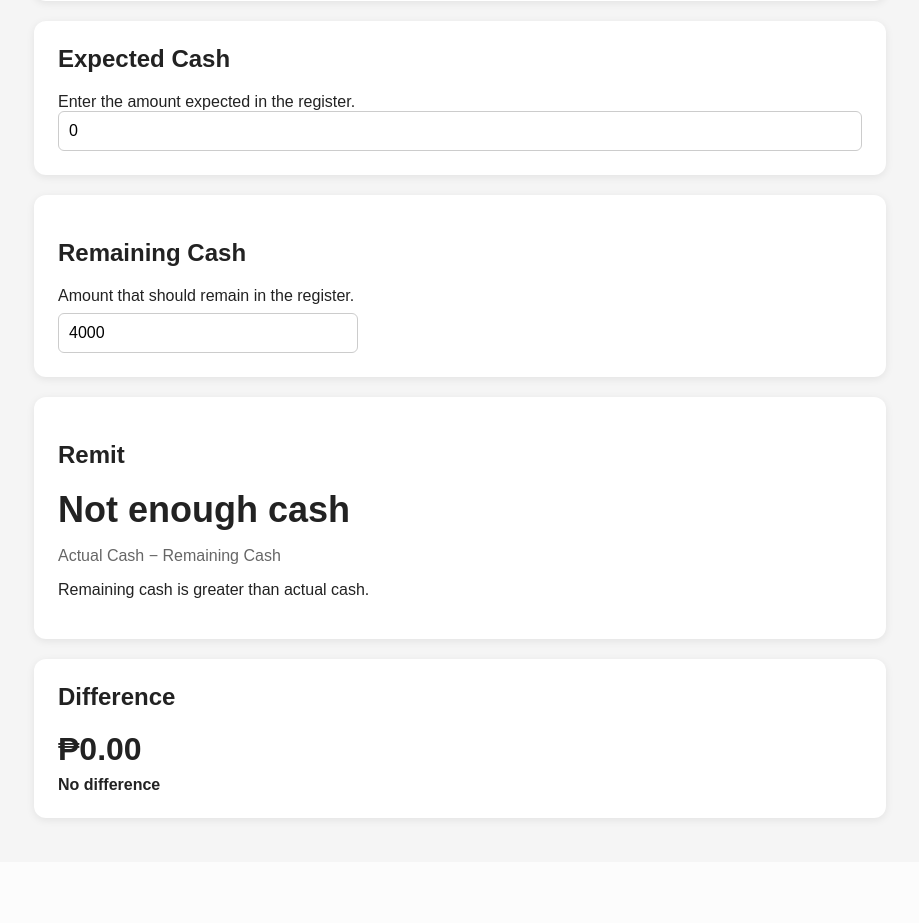
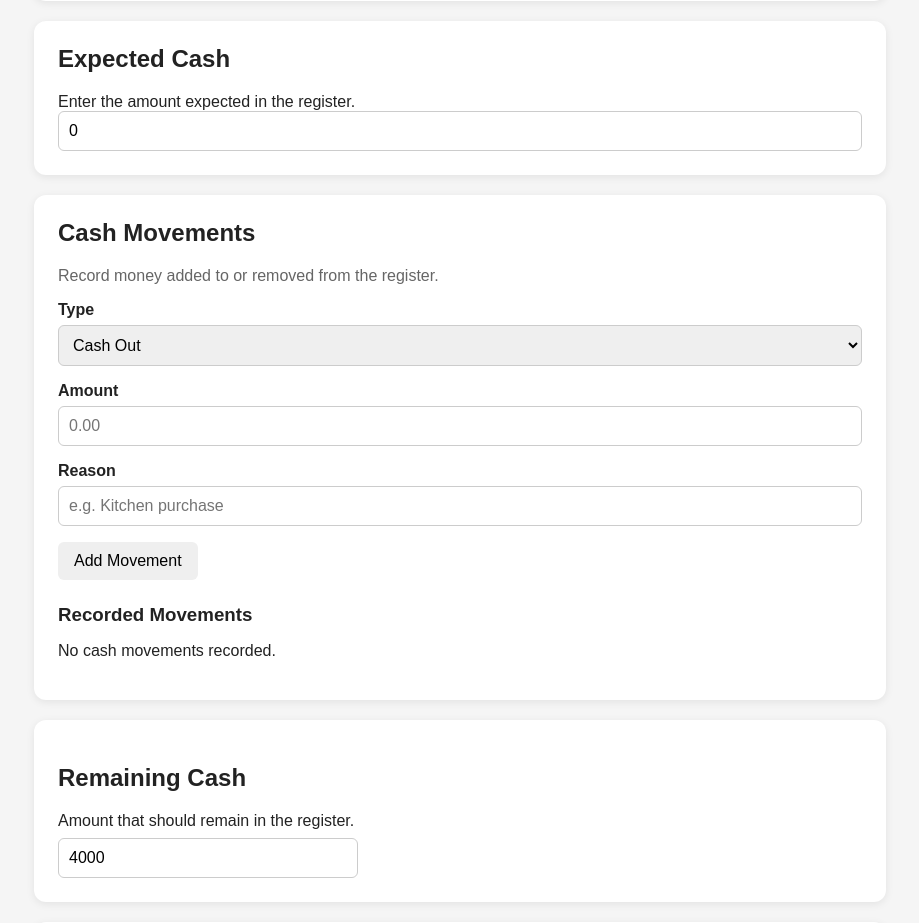
Before and after one commit to TAPIT08/tillcheck, a Flask app: page /cash-count in a window 1280 px wide. Shown: the part 995-1918 px from the top of the page, without its empty margins (180-1099 px from the left). Before the commit the page ends 1817 px from the top, so only its background shows below. Run offline with Flask 3, Linux system fonts and the light colour scheme.

Commit message:
Add cash movement functionality with form and display; enhance cash count HTML and CSS

```diff
--- a/app/static/css/style.css
+++ b/app/static/css/style.css
@@ -152,3 +152,96 @@ body {
   color: #666;
   margin-bottom: 0;
 }
+
+.cash-movement-card {
+  background: white;
+  border-radius: 12px;
+  padding: 24px;
+  margin-bottom: 20px;
+  box-shadow: 0 2px 8px rgba(0, 0, 0, 0.08);
+}
+
+.cash-movement-card h2 {
+  margin-top: 0;
+}
+
+.section-description {
+  color: #666;
+}
+
+.movement-form {
+  display: flex;
+  flex-direction: column;
+  gap: 16px;
+}
+
+.movement-field {
+  display: flex;
+  flex-direction: column;
+  gap: 6px;
+}
+
+.movement-field label {
+  font-weight: bold;
+}
+
+.movement-field input,
+.movement-field select {
+  width: 100%;
+  padding: 10px;
+  border: 1px solid #ccc;
+  border-radius: 6px;
+  font-size: 16px;
+}
+
+#add-movement-button {
+  width: fit-content;
+  padding: 10px 16px;
+  border: none;
+  border-radius: 6px;
+  font-size: 16px;
+  cursor: pointer;
+}
+
+.movement-list-container {
+  margin-top: 24px;
+}
+
+.movement-list-container h3 {
+  margin-bottom: 12px;
+}
+
+.movement-item {
+  display: grid;
+  grid-template-columns: 100px 120px 1fr 40px;
+  align-items: center;
+  gap: 12px;
+  padding: 12px 0;
+  border-bottom: 1px solid #eee;
+}
+
+.movement-type {
+  font-weight: bold;
+}
+
+.movement-amount {
+  font-weight: bold;
+}
+
+.movement-reason {
+  color: #666;
+}
+
+.remove-movement-button {
+  border: none;
+  background: none;
+  cursor: pointer;
+  font-size: 18px;
+}
+
+@media (max-width: 600px) {
+  .movement-item {
+    grid-template-columns: 1fr;
+    gap: 6px;
+  }
+}
--- a/app/static/js/app.js
+++ b/app/static/js/app.js
@@ -1,4 +1,6 @@
 document.addEventListener("DOMContentLoaded", () => {
+  let cashMovements = [];
+
   const denominationInputs = document.querySelectorAll(".denomination-input");
 
   const expectedCashInput = document.getElementById("expected-cash-input");
@@ -14,6 +16,16 @@ document.addEventListener("DOMContentLoaded", () => {
   const differenceStatus = document.getElementById("difference-status");
 
   const remitValidation = document.getElementById("remit-validation");
+
+  const movementTypeInput = document.getElementById("movement-type");
+
+  const movementAmountInput = document.getElementById("movement-amount");
+
+  const movementReasonInput = document.getElementById("movement-reason");
+
+  const addMovementButton = document.getElementById("add-movement-button");
+
+  const movementList = document.getElementById("movement-list");
 
   function formatCurrency(amount) {
     return new Intl.NumberFormat("en-PH", {
@@ -89,6 +101,100 @@ document.addEventListener("DOMContentLoaded", () => {
     }
   }
 
+  function addMovement() {
+    const type = movementTypeInput.value;
+
+    const amount = Number(movementAmountInput.value);
+
+    const reason = movementReasonInput.value.trim();
+
+    if (!amount || amount <= 0) {
+      alert("Please enter a valid amount.");
+
+      return;
+    }
+
+    if (!reason) {
+      alert("Please enter a reason.");
+
+      return;
+    }
+
+    const movement = {
+      type: type,
+
+      amount: amount,
+
+      reason: reason,
+    };
+
+    cashMovements.push(movement);
+
+    renderMovements();
+
+    movementAmountInput.value = "";
+
+    movementReasonInput.value = "";
+
+    calculateCash();
+  }
+
+  function renderMovements() {
+    movementList.innerHTML = "";
+
+    if (cashMovements.length === 0) {
+      movementList.innerHTML = `<p>No cash movements recorded.</p>`;
+
+      return;
+    }
+
+    cashMovements.forEach((movement, index) => {
+      const movementElement = document.createElement("div");
+
+      movementElement.className = "movement-item";
+
+      const typeText = movement.type === "out" ? "Cash Out" : "Cash In";
+
+      const sign = movement.type === "out" ? "-" : "+";
+
+      movementElement.innerHTML = `
+        <span class="movement-type">
+          ${typeText}
+        </span>
+
+        <span class="movement-amount">
+          ${sign}${formatCurrency(movement.amount)}
+        </span>
+
+        <span class="movement-reason">
+          ${movement.reason}
+        </span>
+
+        <button
+          type="button"
+          class="remove-movement-button"
+          data-index="${index}"
+        >
+          ×
+        </button>
+      `;
+
+      movementList.appendChild(movementElement);
+    });
+
+    document.querySelectorAll(".remove-movement-button").forEach((button) => {
+      button.addEventListener("click", () => {
+        const index = Number(button.dataset.index);
+
+        cashMovements.splice(index, 1);
+
+        renderMovements();
+
+        calculateCash();
+      });
+    });
+  }
+
   expectedCashInput.addEventListener("input", calculateCash);
 
   remainingCashInput.addEventListener("input", calculateCash);
@@ -97,5 +203,7 @@ document.addEventListener("DOMContentLoaded", () => {
     input.addEventListener("input", calculateCash);
   });
 
+  addMovementButton.addEventListener("click", addMovement);
+
   calculateCash();
 });
--- a/app/templates/cash_count.html
+++ b/app/templates/cash_count.html
@@ -257,7 +257,95 @@
 
         </section>
 
+        <section class="cash-movement-card">
 
+            <h2>Cash Movements</h2>
+
+            <p class="section-description">
+                Record money added to or removed from the register.
+            </p>
+
+
+            <div class="movement-form">
+
+                <div class="movement-field">
+
+                    <label for="movement-type">
+                        Type
+                    </label>
+
+                    <select id="movement-type">
+
+                        <option value="out">
+                            Cash Out
+                        </option>
+
+                        <option value="in">
+                            Cash In
+                        </option>
+
+                    </select>
+
+                </div>
+
+
+                <div class="movement-field">
+
+                    <label for="movement-amount">
+                        Amount
+                    </label>
+
+                    <input
+                        type="number"
+                        id="movement-amount"
+                        min="0"
+                        step="0.01"
+                        placeholder="0.00"
+                    >
+
+                </div>
+
+
+                <div class="movement-field">
+
+                    <label for="movement-reason">
+                        Reason
+                    </label>
+
+                    <input
+                        type="text"
+                        id="movement-reason"
+                        placeholder="e.g. Kitchen purchase"
+                    >
+
+                </div>
+
+
+                <button
+                    type="button"
+                    id="add-movement-button"
+                >
+                    Add Movement
+                </button>
+
+            </div>
+
+
+            <div class="movement-list-container">
+
+                <h3>Recorded Movements</h3>
+
+                <div id="movement-list">
+
+                    <p id="no-movements">
+                        No cash movements recorded.
+                    </p>
+
+                </div>
+
+            </div>
+
+        </section>
         <section class="remaining-card">
 
             <h2>Remaining Cash</h2>
```
